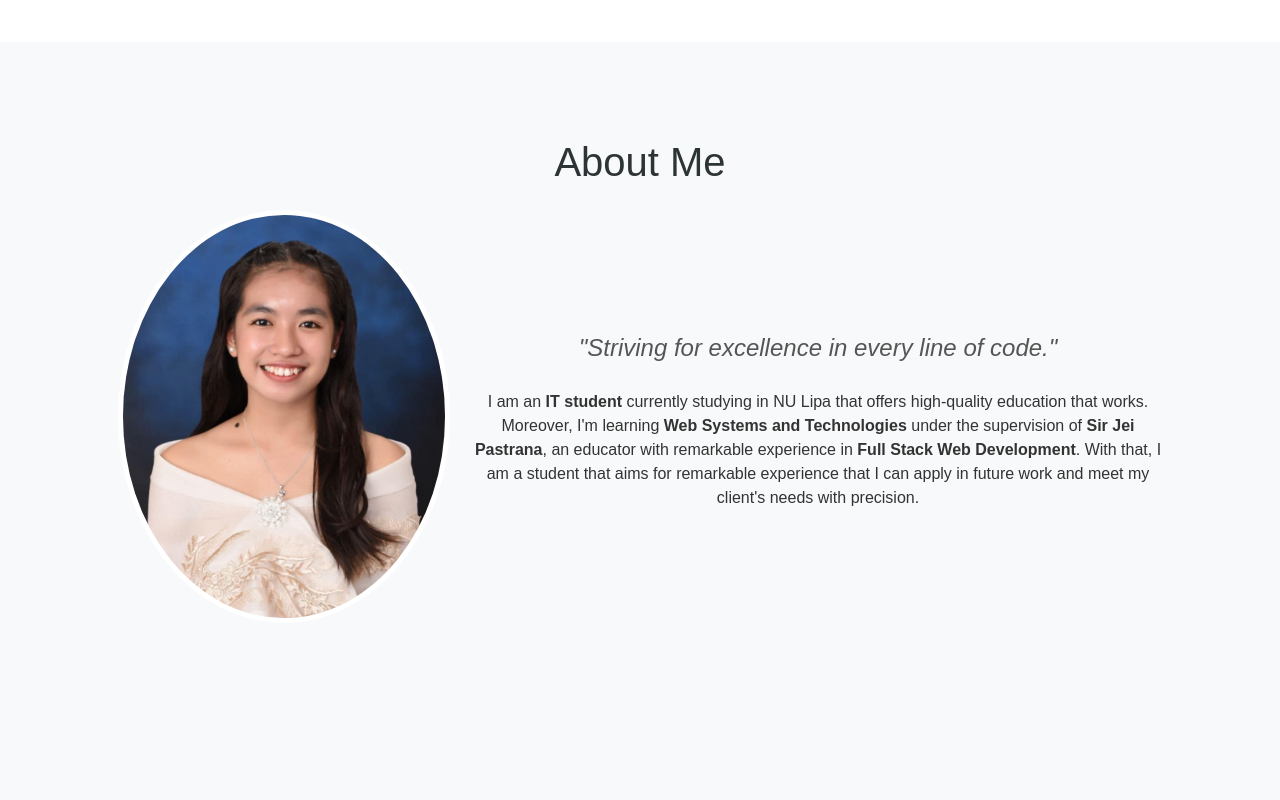
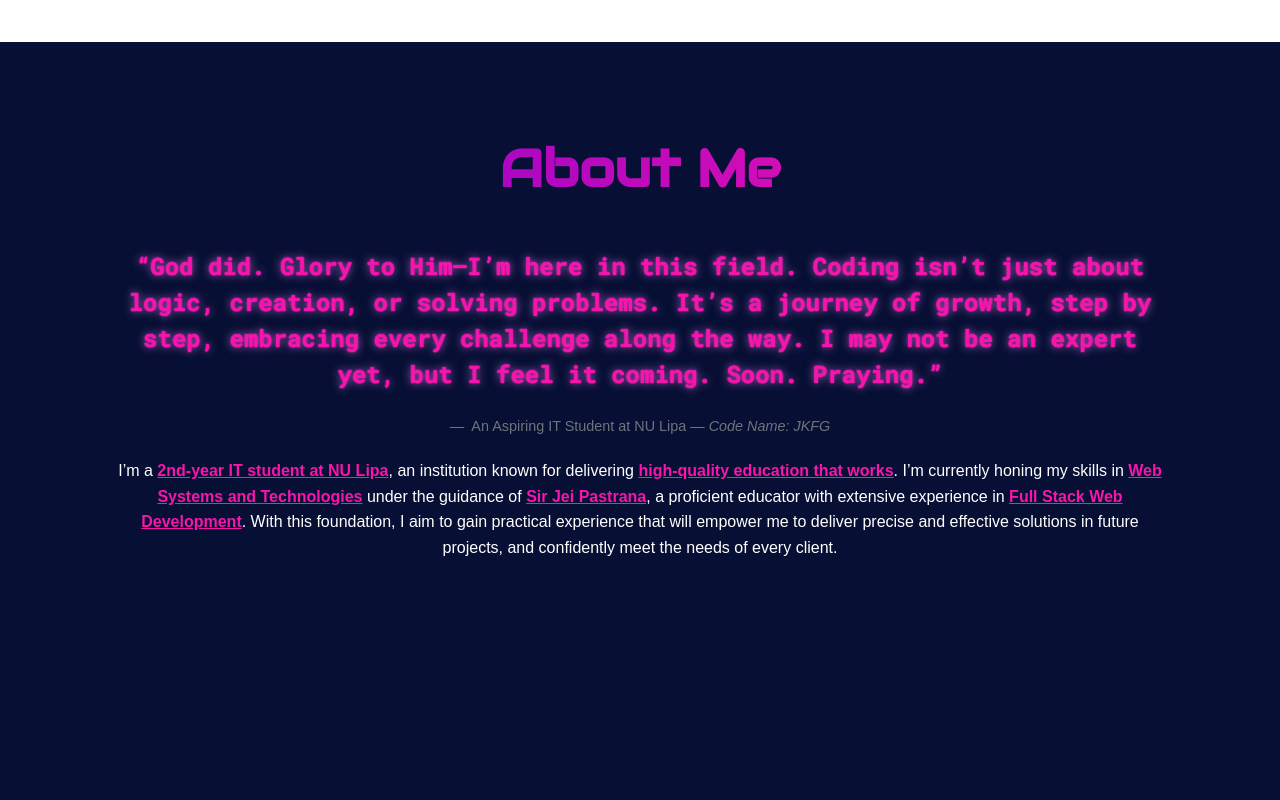
Before and after one commit to JKaye55/jkfg_website_midterm, a plain HTML site: page testwebsite4.html in a window 1280 px wide. Shown: the part 1180-1980 px from the top of the page. Drawn offline with nearby package versions, Linux system fonts and the light colour scheme; a web font is replaced by a local one.

Commit message:
PENDING ABOUT ME (TEXT SECTION)

```diff
--- a/testwebsite4.html
+++ b/testwebsite4.html
@@ -15,7 +15,7 @@
          <!-- Google Fonts -->
          <link rel="preconnect" href="https://fonts.googleapis.com">
 <link rel="preconnect" href="https://fonts.gstatic.com" crossorigin>
-         <link href="https://fonts.googleapis.com/css2?family=Audiowide&family=Croissant+One&family=Girassol&family=Honk&family=Monofett&family=VT323&display=swap" rel="stylesheet">
+<link href="https://fonts.googleapis.com/css2?family=Audiowide&family=Croissant+One&family=Girassol&family=Honk&family=Monofett&family=Roboto+Mono:ital,wght@0,100..700;1,100..700&family=VT323&display=swap" rel="stylesheet">
 
         <!-- Bootstrap CSS -->
         <link
@@ -106,19 +106,32 @@
     <div class="about-me-container container p-5">
       <h2 class="about-me-title text-center mb-4">About Me</h2>
       <div class="row align-items-center">
-        <!-- Profile Image Section -->
-        <div class="about-me-image col-md-4">
+        <!-- Profile Image Section
+        <div class="about-me-image col-md-4" style="margin-left:-20px;">
           <img class="rounded-circle img-fluid border border-white border-5" src="image_background/jullianne_kaye.png" alt="Profile Image">
-        </div>
+        </div>--->
 
       <!-- About Me Text Section -->
-        <div class="about-me-text col-md-8">
+<div class="about-me-text col-md-16">
+  <div class="content-wrapper">
     <blockquote class="blockquote text-center">
-            <p class="about-me-quote my-4">"Striving for excellence in every line of code."</p>
-            <p class="about-me-description">
-              I am an <strong>IT student</strong> currently studying in NU Lipa that offers high-quality education that works. Moreover, I'm learning <strong>Web Systems and Technologies</strong> under the supervision of <strong>Sir Jei Pastrana</strong>, an educator with remarkable experience in <strong>Full Stack Web Development</strong>. With that, I am a student that aims for remarkable experience that I can apply in future work and meet my client's needs with precision.
+      <p class="about-me-quote my-4">
+        “God did. Glory to Him—I’m here in this field.
+        Coding isn’t just about logic, creation, or solving problems.
+        It’s a journey of growth, step by step, embracing every challenge along the way.
+        I may not be an expert yet, but I feel it coming. Soon. Praying.”
       </p>
+      <figcaption class="blockquote-footer" style="margin-top: 10px; font-size: 0.9rem;">
+        An Aspiring IT Student at NU Lipa — <cite title="Source Title">Code Name: JKFG</cite>
+      </figcaption>
     </blockquote>
+    <p class="about-me-description text-center" style="margin-top: 20px; font-size: 1rem; line-height: 1.6;">
+      I’m a <strong class="custom-strong">2nd-year IT student at NU Lipa</strong>, an institution known for delivering
+      <strong class="custom-strong">high-quality education that works</strong>. I’m currently honing my skills in
+      <strong class="custom-strong">Web Systems and Technologies</strong> under the guidance of
+      <strong class="custom-strong">Sir Jei Pastrana</strong>, a proficient educator with extensive experience in
+      <strong class="custom-strong">Full Stack Web Development</strong>. With this foundation, I aim to gain practical experience that will empower me to deliver precise and effective solutions in future projects, and confidently meet the needs of every client.
+    </p>
   </div>
 </div>
 
--- a/webstyle.css
+++ b/webstyle.css
@@ -271,26 +271,64 @@
 
 /* About Me Section */
 .about-me-section {
-    background-color: #f8f9fa;
+    background-color: #070F34;
+
   }
 
   .about-me-title {
-    font-family: 'Exo', sans-serif;
-    font-size: 2.5rem;
-    color: #2d3436;
+    font-family: 'Audiowide', sans-serif; /* Ensure the font name matches the imported font */
+    font-size: 3.25rem; /* Font size */
+    font-weight: bold; /* Bold font */
+    background: linear-gradient(90deg, #070F34, #0313A6, #9201CB, #F715AB, #34EDF3); /* Default gradient */
+    background-size: 300%; /* Makes the gradient span a larger area */
+    -webkit-background-clip: text; /* Applies the gradient to the text */
+    -webkit-text-fill-color: transparent; /* Makes the text transparent to show the gradient */
+    color: transparent; /* Ensures text is transparent if -webkit isn't supported */
+    animation: gradientText 3s infinite linear; /* Applies gradient animation */
+    transition: background 0.5s ease, opacity 0.5s ease; /* Smooth hover effect */
   }
 
   .about-me-quote {
+    text-align: center;
+    display: flex;
+    align-items: center;
+    font-family: "Roboto Mono", monospace;
     font-size: 1.5rem;
-    color: #555;
-    font-style: italic;
+    color: transparent; /* Makes the text transparent for gradient */
+    font-weight: bold;
+    text-shadow: 0 0 1px #F715AB, 0 0 2px #F715AB, 0 0 10px #b271cc; /* Softer glow */
+    background: linear-gradient(90deg, #9201CB, #F715AB, #34EDF3); /* Gradient background */
+    background-size: 300%; /* Makes the gradient span a larger area */
+    -webkit-background-clip: text; /* Applies the gradient to the text */
+    -webkit-text-fill-color: transparent; /* Makes the text transparent to show the gradient */
+    transition: transform 0.30s ease; /* Smooth scale transition */
   }
 
   .about-me-description {
     font-size: 1rem;
-    color: #333;
+    color: white;
+  }
+  /* Highlight the "God did." pending part */
+  .highlight {
+    background-color: #ffef85; /* Light yellow background for highlighting */
+    font-weight: bold; /* Make the text bold */
+    color: #9201CB; /* Custom color for the text */
+    padding: 0 2px; /* Slightly reduced padding to keep it natural */
+    border-radius: 3px; /* Slightly rounded corners for the highlight */
+    display: inline; /* Ensure it stays inline with the text */
   }
 
+  /* Custom styles for <strong> elements */
+  .custom-strong {
+    color: #F715AB; /* Change the color of <strong> elements */
+    font-weight: bold; /* Ensure the text remains bold */
+    text-decoration: underline; /* Optional: underline to emphasize */
+    transition: color 0.3s ease; /* Smooth transition for hover */
+  }
+
+  .custom-strong:hover {
+    color: #34EDF3; /* Change color on hover for an interactive effect */
+  }
   .about-me-image img {
     max-width: 100%;
     height: auto;
@@ -310,8 +348,8 @@
     width: 100%; /* Make sure cards take full column width */
     height: auto; /* Prevent fixed heights causing issues */
     margin: 0 auto;
-    padding: 20px;
-    border-radius: 60px;
+    padding: 10px;
+    border-radius: 50px;
     background-size: cover;
     background-repeat: no-repeat;
     transition: transform 0.6s ease, box-shadow 0.6s ease;
@@ -495,3 +533,55 @@
         box-shadow: 0 4px 40px rgba(0, 255, 255, 0.9);
     }
 }
+@keyframes wavebg {
+    0% {
+      background-position: 0% 50%;
+    }
+    25% {
+      background-position: 50% 100%;
+    }
+    50% {
+      background-position: 100% 50%;
+    }
+    75% {
+      background-position: 50% 0%;
+    }
+    100% {
+      background-position: 0% 50%;
+    }
+  }
+  @keyframes flickerbg {
+    0% {
+      opacity: 1;
+    }
+    10% {
+      opacity: 0.8;
+    }
+    20% {
+      opacity: 0.4;
+    }
+    30% {
+      opacity: 0.9;
+    }
+    40% {
+      opacity: 0.6;
+    }
+    50% {
+      opacity: 1;
+    }
+    60% {
+      opacity: 0.7;
+    }
+    70% {
+      opacity: 0.2;
+    }
+    80% {
+      opacity: 0.5;
+    }
+    90% {
+      opacity: 0.8;
+    }
+    100% {
+      opacity: 1;
+    }
+  }
```
Lines whose indentation alone changed are shown as unchanged.
